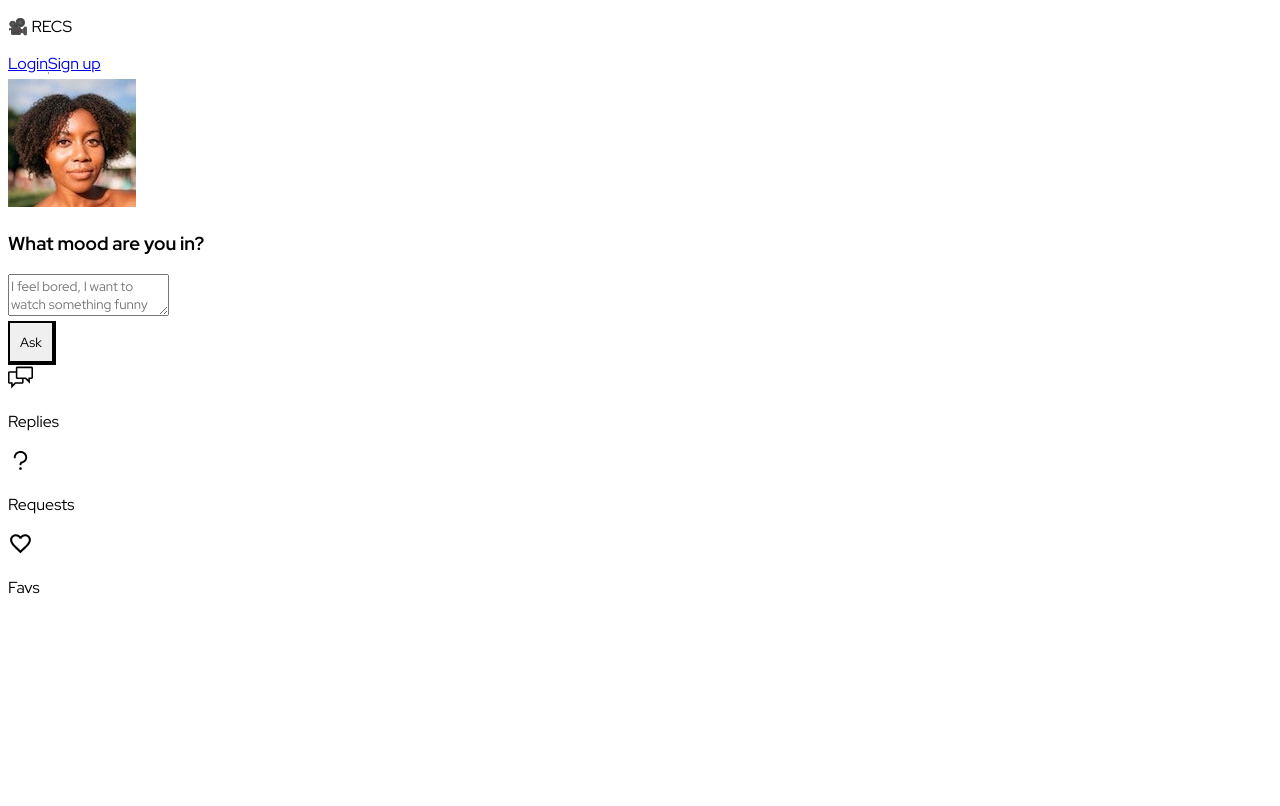
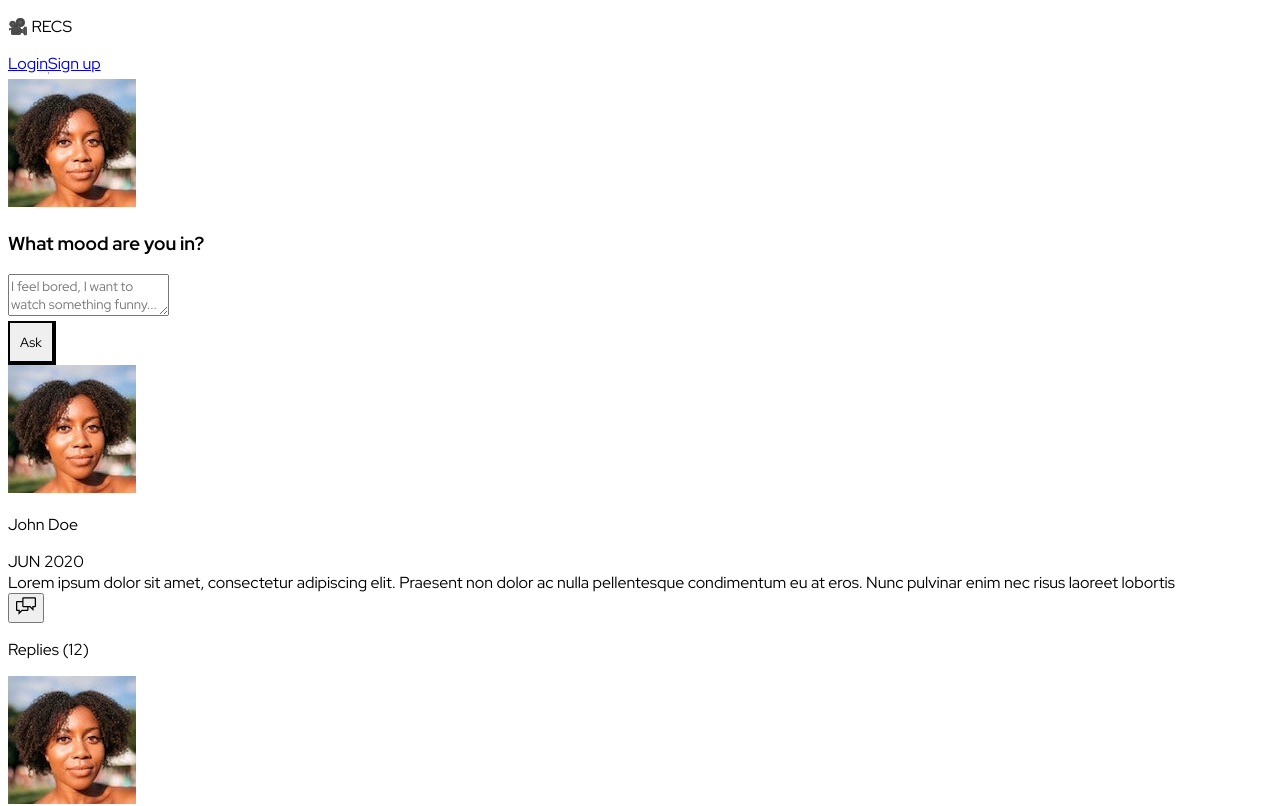
Before and after one commit to GuidoMantegna/recs-tailwind, a React (Vite) app: page / in a window 1280 px wide. Shown: the top 806 px of the page. Built offline with nearby package versions, Linux system fonts and the light colour scheme.

Commit message:
Create 'Requests' box

```diff
--- /dev/null
+++ b/src/components/Ask/index.tsx
@@ -0,0 +1,31 @@
+import { GoCommentDiscussion, GoQuestion } from 'react-icons/go'
+
+
+const Ask: React.FC = () => {
+  return (
+    <div className="w-full my-8">
+      <div className="flex items-center gap-2">
+        <img
+          src="/img/users/user-7.jpg"
+          alt="user photo"
+          className="rounded-full w-10"
+        />
+        <p className="">John Doe</p>
+        <span className="font-extralight text-sm">JUN 2020</span>
+      </div>
+      <div className="border p-2 h-20 overflow-hidden whitespace-nowrap text-ellipsis dialog-box my-2" >
+          Lorem ipsum dolor sit amet, consectetur adipiscing elit. Praesent non
+          dolor ac nulla pellentesque condimentum eu at eros. Nunc pulvinar enim
+          nec risus laoreet lobortis
+      </div>
+      <div className='flex justify-end items-center gap-2'>
+        <button>
+        <GoCommentDiscussion size={20} />
+        </button>
+          <p className="text-sm">Replies {'(12)'}</p>
+      </div>
+    </div>
+  )
+}
+
+export default Ask
--- /dev/null
+++ b/src/components/AskForm/index.tsx
@@ -0,0 +1,29 @@
+const AskForm: React.FC = () => {
+  const handleSubmit = (e: React.FormEvent<HTMLFormElement>) => {
+    e.preventDefault()
+  }
+  return (
+    <form onSubmit={handleSubmit} className="w-full">
+      <div id="form-field" className="flex flex-col mb-6">
+        <label htmlFor="" className="flex items-center justify-center gap-4">
+          <img
+            src="/img/users/user-7.jpg"
+            alt="user photo"
+            className="rounded-full w-12 mb-2"
+          />
+          <h3 className=" text-lg">What mood are you in?</h3>
+        </label>
+        <textarea
+          name="name"
+          // onChange={handleFormChange}
+          placeholder="I feel bored, I want to watch something funny..."
+          id="name"
+          className="border-b-2 border-black px-2 py-2"
+        />
+      </div>
+      <button className="custom-btn w-full">Ask</button>
+    </form>
+  )
+}
+
+export default AskForm
--- a/src/routes/Home.tsx
+++ b/src/routes/Home.tsx
@@ -1,28 +1,16 @@
+import AskForm from 'components/AskForm'
+import Ask from 'components/Ask'
+
 const Home: React.FC = () => {
   const handleSubmit = (e: React.FormEvent<HTMLFormElement>) => {
     e.preventDefault()
   }
   return (
-    <form onSubmit={handleSubmit}>
-      <div id="form-field" className="flex flex-col mb-6">
-        <label htmlFor="" className="flex items-center gap-4">
-          <img
-            src="/img/users/user-7.jpg"
-            alt="user photo"
-            className="rounded-full w-10 mb-2"
-          />
-          <h3 className=" text-lg">What mood are you in?</h3>
-        </label>
-        <textarea
-          name="name"
-          // onChange={handleFormChange}
-          placeholder="I feel bored, I want to watch something funny"
-          id="name"
-          className="border-b-2 border-black px-2 py-2"
-        />
-      </div>
-      <button className="custom-btn w-full">Ask</button>
-    </form>
+    <>
+      <AskForm />
+      <Ask />
+      <Ask />
+    </>
   )
 }
 
--- a/src/styles.css
+++ b/src/styles.css
@@ -57,3 +57,7 @@
 .custom-link:hover::after {
   transform: translateX(0);
 }
+
+.dialog-box {
+  border-radius: 0 10px 10px 10px;
+}
```
